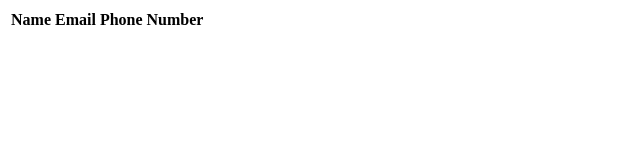
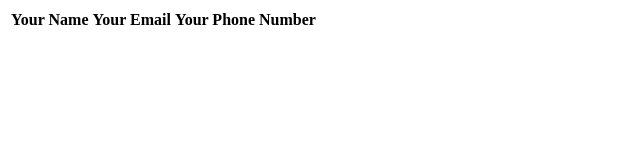
Before and after one commit to ynotrusso/testproj, a plain HTML site: page index.html in a window 1280 px wide. Shown: the whole page, without its empty margins (0-640 px from the left). Drawn offline with Linux system fonts and the light colour scheme.

Commit message:
add Your before labels in the form

```diff
--- a/index.html
+++ b/index.html
@@ -10,9 +10,9 @@
   <table>
     <thead>
       <tr>
-        <th>Name</th>
-        <th>Email</th>
-        <th>Phone Number</th>
+        <th>Your Name</th>
+        <th>Your Email</th>
+        <th>Your Phone Number</th>
       </tr>
     </thead>
   </table>
```
